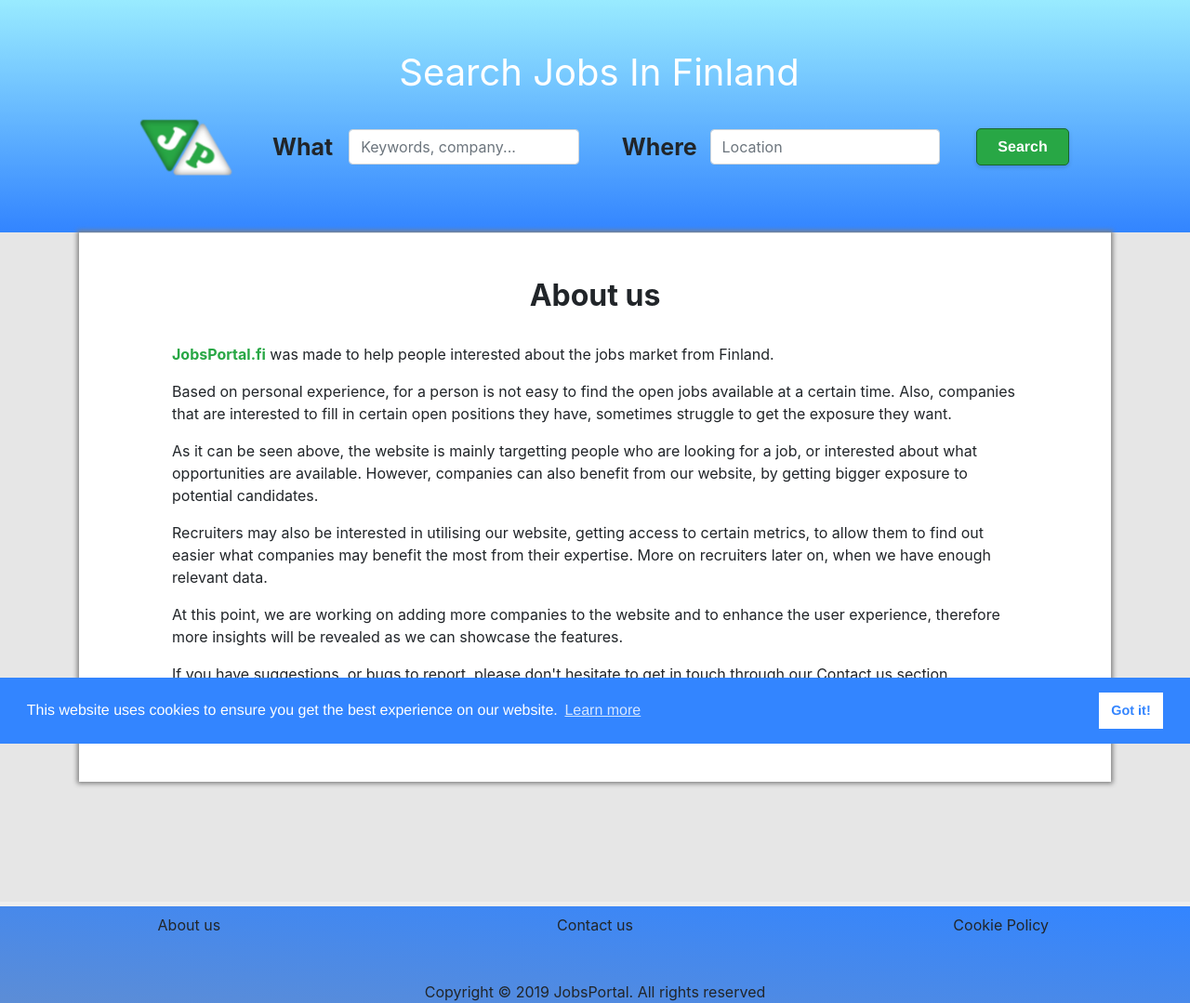
After one commit to benito-gonzalez/jobscraper, a Django app: page /about/about-us in a window 1280 px wide. The commit adds this page. Shown: the whole page at 93% size. Run offline with Django 3.2, Linux system fonts and the light colour scheme; parts of the project's set-up code (start-up, migrations or seed data) failed here and were passed over; some libraries are stand-ins or nearby versions.

Commit message:
Added new about-us page

```diff
--- a/job_scraper/static/custom.css
+++ b/job_scraper/static/custom.css
@@ -266,6 +266,11 @@ Bottom up
     cursor: pointer;
 }
 
+.about-style-link{
+    color: #28a745;
+    font-weight: bold;
+}
+
 .cookies-policy-header {
     border-radius: 2px;
     font-weight: bold;
--- /dev/null
+++ b/job_scraper/templates/about.html
@@ -0,0 +1,48 @@
+{% extends "base.html" %}
+{% load static %}
+
+{% block content %}
+    <div class="row justify-content-center ">
+        <div class="col-12 col-11">
+            <div class="row mt-5">
+                <div class="col text-center">
+                    <h2><strong>About us</strong></h2>
+                </div>
+            </div>
+            <div class="row">
+                <div class="col mt-4 mb-lg-5">
+                    <p>
+                        <a href="/" class="about-links about-style-link">JobsPortal.fi</a>
+                        was made to help people interested about the jobs market from Finland.
+                    </p>
+                    <p>
+                        Based on personal experience, for a person is not easy to find the open jobs available at a certain time. Also, companies that are interested to fill in certain open positions
+                        they
+                        have, sometimes struggle to get the exposure they want.
+                    </p>
+                    <p>
+                        As it can be seen above, the website is mainly targetting people who are looking for a job, or interested about what opportunities are available.
+                        However, companies can also benefit from our website, by getting bigger exposure to potential candidates.
+                    </p>
+                    <p>
+                        Recruiters may also be interested in utilising our website, getting access to certain metrics, to allow them to find out easier what companies may benefit the most from their
+                        expertise. More on recruiters later on, when we have enough relevant data.
+                    </p>
+                    <p>
+                        At this point, we are working on adding more companies to the website and to enhance the user experience, therefore more insights will be revealed as we can showcase the
+                        features.
+                    </p>
+                    <p>
+                        If you have suggestions, or bugs to report, please don't hesitate to get in touch through our Contact us section.
+                    </p>
+                    <p>
+                        Thank you for passing by and we hope to "see" you again.
+                    </p>
+                </div>
+            </div>
+        </div>
+    </div>
+
+
+
+{% endblock %}
--- a/job_scraper/templates/base.html
+++ b/job_scraper/templates/base.html
@@ -102,7 +102,7 @@
 <div class="footer text-center">
     <div class="row mt-2">
         <div class="col">
-            About us
+            <a href="/about/about-us" class="about-links">About us</a>
         </div>
         <div class="col">
             <a href="/about/contact-us" class="about-links">Contact us</a>
--- a/job_scraper/templates/cookiepolicy.html
+++ b/job_scraper/templates/cookiepolicy.html
@@ -4,9 +4,9 @@
 {% block content %}
     <div class="row">
         <div class="col ml-2 mr-2 ml-lg-5 mr-lg-5">
-            <div class="row mt-3">
+            <div class="row mt-5">
                 <div class="col text-center">
-                    <h3><strong>Cookies Policy</strong></h3>
+                    <h2><strong>Cookies Policy</strong></h2>
                 </div>
             </div>
             <div class="row mt-3">
--- a/webapp/urls.py
+++ b/webapp/urls.py
@@ -26,6 +26,7 @@ from job_scraper import views
 urlpatterns = [
     path('admin/', admin.site.urls),
     path('about/cookiepolicy', TemplateView.as_view(template_name='cookiepolicy.html')),
+    path('about/about-us', TemplateView.as_view(template_name='about.html')),
     path('about/contact-us', views.ContactFormView.as_view()),
     path('', include('job_scraper.urls')),
     path('api/jobs/', views.JobListApiView.as_view()),
```
